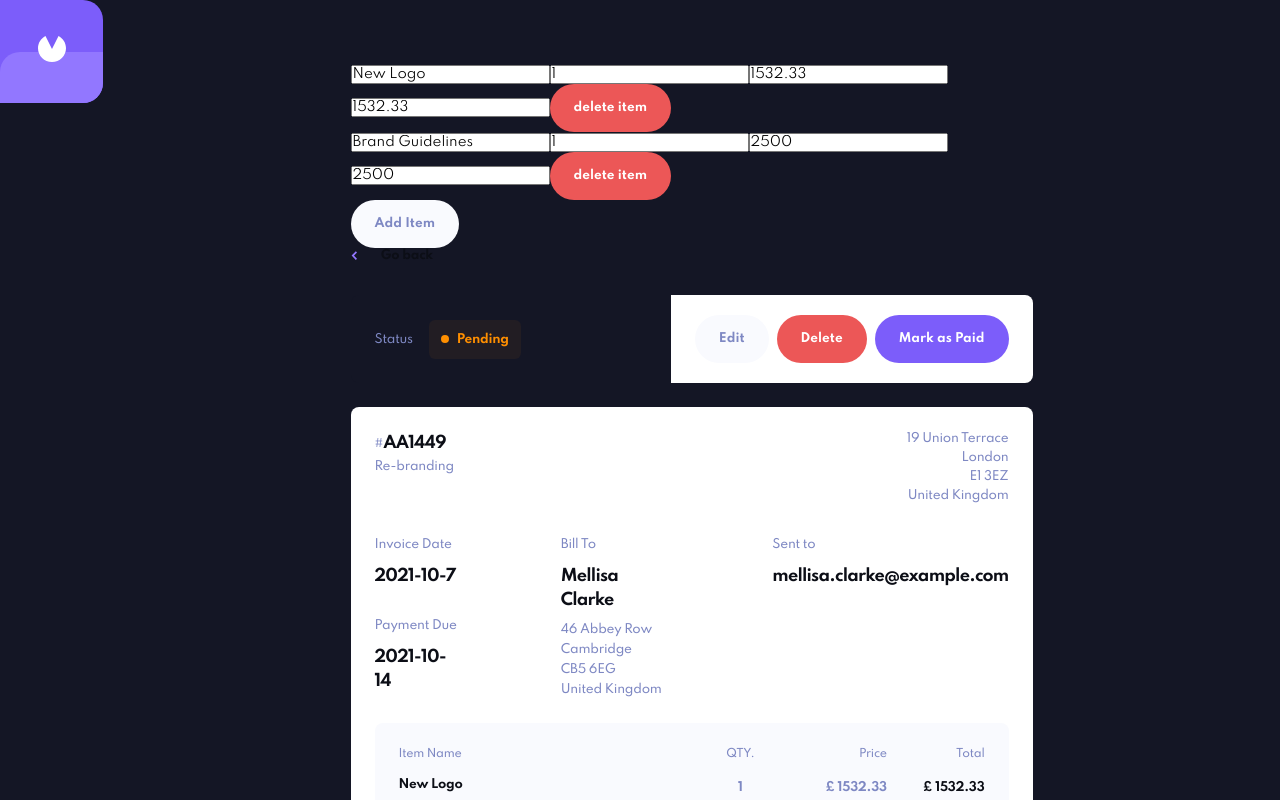
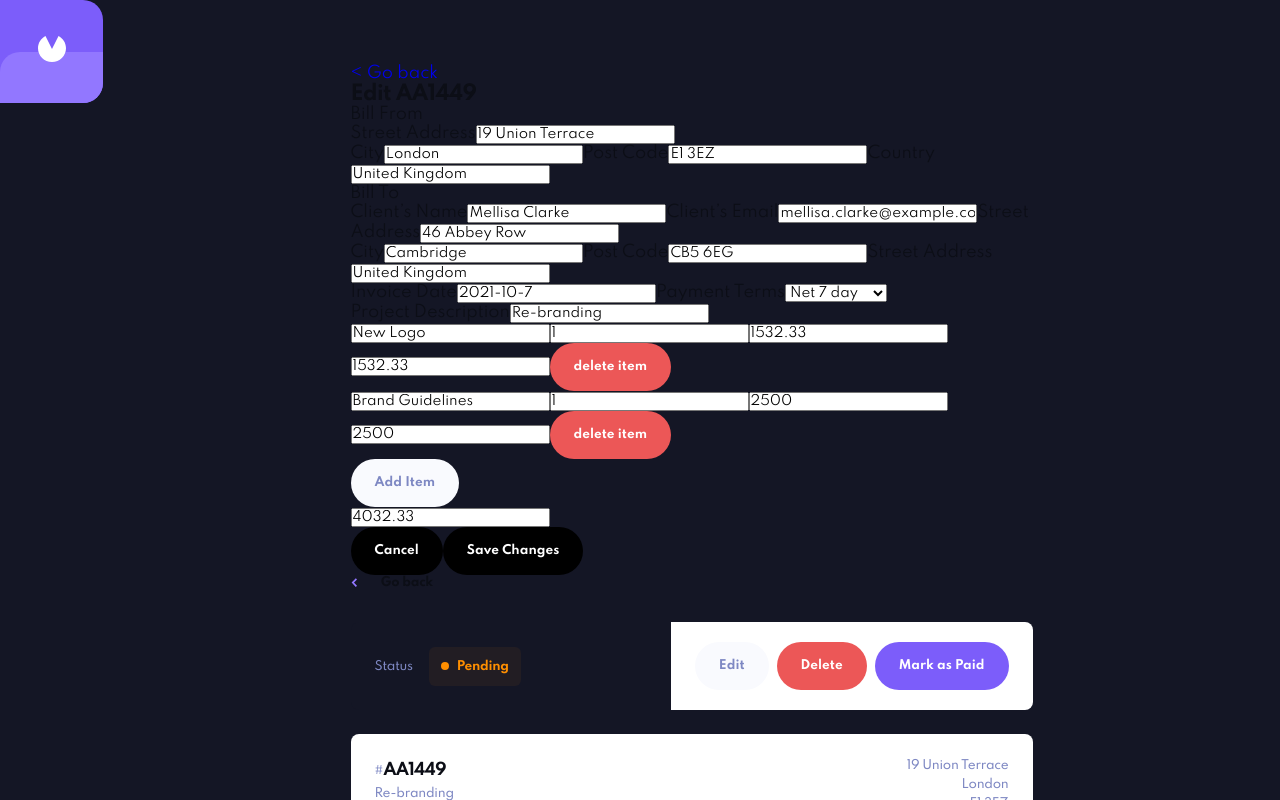
Before and after one commit to knlju/invoice-app, a React (Create React App) app: page /invoices/AA1449 in a window 1280 px wide. Both pictures are taken after a click on the button "Edit". Shown: the top 800 px of the page. Built offline with nearby package versions, Linux system fonts and the light colour scheme.

Commit message:
added edit form

```diff
--- a/src/Components/Form.jsx
+++ b/src/Components/Form.jsx
@@ -1,7 +1,8 @@
-import React, { useState } from 'react'
+import React, { useContext, useState } from 'react'
 import { Link } from 'react-router-dom'
 import { ReactDOM } from 'react'
 import { Button } from './Styles/Components.style'
+import { InvoiceContext } from '../Context/InvoiceContext'
 
 const FormItem = ({name, quantity, price, total, setItemValue}) => (
     <>
@@ -26,18 +27,67 @@ const Form = ({invoice}) => {
         invoiceCopy.items = invoiceCopy.items.map(item => {return {...item, id: getId()}})
         return invoiceCopy.items
     }
+
+    // quick maths
+    const getDifferenceInDays = (date1, date2) => Math.abs(parseInt((date1 - date2) / (1000 * 60 * 60 * 24), 10))
+
+    const getDateFromDifference = (date, difference) => {
+        // TODO
+        console.log(date)
+        console.log(difference)
+        const newDate = new Date(date)
+        newDate.setDate(date.getDate() + parseInt(difference))
+        console.log(newDate)
+        return new Date(newDate)
+    }
+
+    const [ formData, setFormData ] = useState({
+        id: invoice.id,
+        createdAt: invoice.createdAt,
+        paymentDue: invoice.paymentDue,
+        description: invoice.description,
+        paymentTerms: invoice.paymentTerms,
+        clientName: invoice.clientName,
+        clientEmail: invoice.clientEmail,
+        status: invoice.status,
+        total: invoice.total
+    })
+    const [ clientAddress, setClientAddress ] = useState({...invoice.clientAddress})
+    const [ senderAddress, setSenderAddress ] = useState({...invoice.senderAddress})
     const [ items, setItems ] = useState(getInvoiceItemsMapped())
+    const [ paymentDue, setPaymentDue ] = useState(getDifferenceInDays(new Date(invoice.createdAt), new Date(invoice.paymentDue)))
+    const [ invoices, setInvoices ] = useContext(InvoiceContext)
+
+    const handleSAChange = e => {
+        const { name, value } = e.target
+        setSenderAddress(prevItems => {return {...prevItems, [name]: value}})
+    }
+
+    const handleCAChange = e => {
+        const { name, value } = e.target
+        setClientAddress(prevItems => {return {...prevItems, [name]: value}})
+    }
+
+    const handleFormDataChange = e => {
+        const { name, value } = e.target
+        setFormData(prevItems => {return {...prevItems, [name]: value}})
+    }
+
+    const handlePaymentDueChange = e => {
+        const diff = e.target.value
+        const newDate = getDateFromDifference(new Date(formData.createdAt), diff)
+        setFormData(prevData => {return {
+            ...prevData,
+            paymentDue: newDate
+        }})
+        setPaymentDue(diff)
+    }
 
     const setItemValue = (e, id) => {
         const { name, value } = e.target
         console.log(name, value)
         setItems(prevItems => {
             const newItems = prevItems.map(item => {
-                console.log("-------------")
-                console.log(item, item.id)
-                console.log(id)
-                console.log(item.id === id)
-                console.log("-------------")
                 if(item.id === id) return {...item, [name]: value}
                 else return item
             })
@@ -61,12 +111,83 @@ const Form = ({invoice}) => {
         })
     }
 
+    const saveInvoice = () => {
+        console.log("Save Invocie")
+        const newInvoice = {
+            ...formData,
+            clientAddress,
+            senderAddress,
+            items
+        }
+        const newInvoices = invoices.map(inv => inv.id === formData.id ? newInvoice : inv)
+        setInvoices(newInvoices)
+    }
+
     // return ReactDOM.createPortal(
-    console.log(items)
-    return <>
+    // console.log(items)
+    return (
+        <>
             {/* Invoice Form */}
             <div>
-
+                <Link to="/">
+                    <div>{"<"} Go back</div>
+                </Link>
+                <h2>{ invoice.id ? `Edit ${invoice.id}` : "New Invoice" }</h2>
+                <form action="">
+                    <div>Bill From</div>
+                    <div>
+                        <label htmlFor="street-address-from">Street Address</label>
+                        <input type="text" value={senderAddress.street} onChange={e => handleSAChange(e)} name="street" id="street-address-from" />
+                    </div>
+                    <div>
+                        <label htmlFor="city">City</label>
+                        <input type="text" name="city" value={senderAddress.city} onChange={e => handleSAChange(e)} />
+                        <label htmlFor="post-code">Post Code</label>
+                        <input type="text" name="postCode" value={senderAddress.postCode} onChange={e => handleSAChange(e)} />
+                        <label htmlFor="country">Country</label>
+                        <input type="text" name="country" value={senderAddress.country} onChange={e => handleSAChange(e)}  />
+                    </div>
+                    <div>Bill To</div>
+                    <div>
+                        <label htmlFor="clietns-name">Client’s Name</label>
+                        <input type="text" name="clientName" value={formData.clientName} onChange={e => handleFormDataChange(e)} />
+                        <label htmlFor="client-email">Client’s Email</label>
+                        <input type="text" name="clientEmail" value={formData.clientEmail} onChange={e => handleFormDataChange(e)} />
+                        <label htmlFor="street-address">Street Address</label>
+                        <input type="text" name="street" value={clientAddress.street} onChange={e => handleCAChange(e)} />
+                    </div>
+                    <div>
+                        <label htmlFor="client-city">City</label>
+                        <input type="text" name="city" value={clientAddress.city} onChange={e => handleCAChange(e)} />
+                        <label htmlFor="client-post-code">Post Code</label>
+                        <input type="text" name="postCode" value={clientAddress.postCode} onChange={e => handleCAChange(e)} />
+                        <label htmlFor="country">Street Address</label>
+                        <input type="text" name="country" value={clientAddress.country} onChange={e => handleCAChange(e)} />
+                    </div>
+                    <div>
+                        <label htmlFor="client-city">Invoice Date</label>
+                        <input type="text" name="createdAt" value={formData.createdAt}
+                         onChange={e => handleCAChange(e)}
+                         />
+                        {/* <label htmlFor="client-post-code">Post Code</label>
+                        <input type="text" name="postCode" value={clientAddress.postCode} onChange={e => handleCAChange(e)} /> */}
+                        {/* <label htmlFor="client-post-code">Post Code</label>
+                        <input type="text" name="postCode" value={clientAddress.postCode} onChange={e => handleCAChange(e)} /> */}
+                        <label>
+                            Payment Terms
+                            <select name="paymentDue" value={paymentDue} onChange={e => handlePaymentDueChange(e)}>
+                                <option value="1">Net 1 day</option>
+                                <option value="7">Net 7 day</option>
+                                <option value="14">Net 14 day</option>
+                                <option value="30">Net 30 day</option>
+                            </select>
+                        </label>
+                    </div>
+                    <div>
+                        <label htmlFor="client-city">Project Description</label>
+                        <input type="text" name="description" value={formData.description} onChange={e => handleFormDataChange(e)} />
+                    </div>
+                </form>
             </div>
             {/* Items Form */}
             <div>
@@ -75,49 +196,29 @@ const Form = ({invoice}) => {
                         <FormItem key={item.id} {...item} setItemValue={e => setItemValue(e, item.id)} />
                         <Button type="delete" onClick={() => deleteItem(item.id)}>delete item</Button>
                     </div>
-                )
-                )}
+                ))}
             </div>
             <Button onClick={addItem} type="new-item">Add Item</Button>
-        </>
+            <div>
+                <label htmlFor="">
+                    <input type="total" value={formData.total} readOnly />
+                </label>
+            </div>
+            <div>
+                <Button onClick={e => console.log("zatvori modal")}>
+                    Cancel
+                </Button>
+                <Button onClick={saveInvoice}>
+                    Save Changes
+                </Button>
+            </div>
+        </>)
         // , document.getElementById("portal"))
 }
     // if(false) return (
-    //     <div>
-    //         <Link>
-    //             <div>{"<"} Go back</div>
-    //         </Link>
-    //         <h2>{ invoice.id ? `Edit ${invoice.id}` : "New Invoice" }</h2>
-    //         <form action="">
-    //             <div>Bill From</div>
-    //             <div>
-    //                 <label htmlFor="street-address-from">Street Address</label>
-    //                 <input type="text" name="street-address-from" />
-    //             </div>
-    //             <div>
-    //                 <label htmlFor="city">City</label>
-    //                 <input type="text" name="city" />
-    //                 <label htmlFor="post-code">Post Code</label>
-    //                 <input type="text" name="post-code" />
-    //                 <label htmlFor="country">Country</label>
-    //                 <input type="text" name="country" />
-    //             </div>
+        // <div>
 
-
-    //             <div>Bill To</div>
-    //             <div>
-    //                 <label htmlFor="clietns-name">Client’s Name</label>
-    //                 <input type="text" name="clietns-name" />
-    //                 <label htmlFor="post-code">Client’s Email</label>
-    //                 <input type="text" name="post-code" />
-    //                 <label htmlFor="country">Street Address</label>
-    //                 <input type="text" name="country" />
-    //             </div>
-
-
-
-    //         </form>
-    //     </div>
+        // </div>
     // )
 // }
 
--- a/src/Components/InvoicePage.js
+++ b/src/Components/InvoicePage.js
@@ -328,7 +328,7 @@ export default function InvoicePage() {
                 <Button type="delete" onClick={() => setModalOpen(true)}>
                     Delete
                 </Button>
-                {(invoice && invoice.status !== "paid") && (
+                {(invoice && invoice.status === "pending") && (
                     <Button type="purple" onClick={markAsPaid}>
                         Mark as Paid
                     </Button>
```
